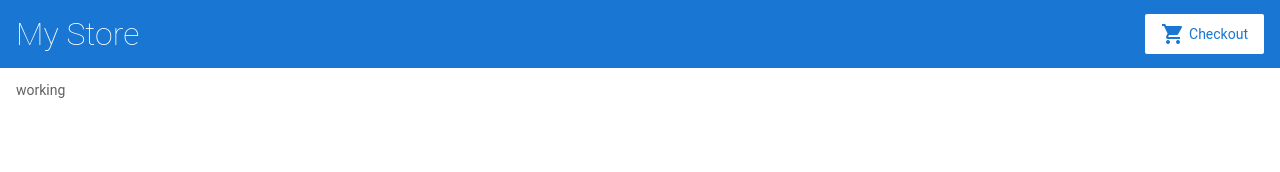
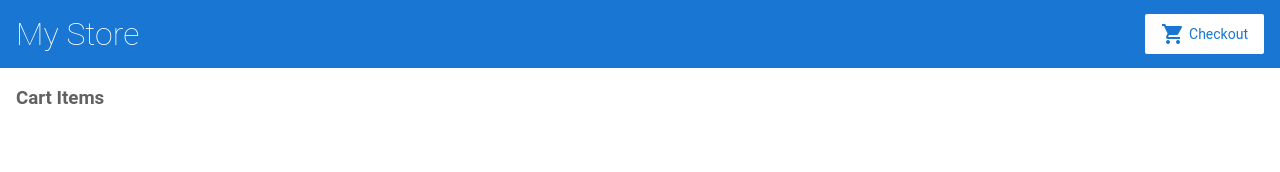
Before and after one commit to sthiti10/angular-product, an Angular app: page /cart in a window 1280 px wide. Shown: the top 172 px of the page. Built offline with nearby package versions, Linux system fonts and the light colour scheme.

Commit message:
2 files modified

```diff
--- a/src/app/cart/cart.component.html
+++ b/src/app/cart/cart.component.html
@@ -1 +1,5 @@
-<p>working</p>
+<h3>Cart Items</h3>
+<div class="cart-item" *ngFor="let itemEl of items">
+  {{ itemEl.name }}
+  {{ itemEl.price | currency }}
+</div>
--- a/src/app/cart/cart.component.ts
+++ b/src/app/cart/cart.component.ts
@@ -1,4 +1,5 @@
 import { Component } from '@angular/core';
+import { CartService } from '../cart.service';
 
 @Component({
   selector: 'app-cart',
@@ -6,5 +7,6 @@ import { Component } from '@angular/core';
   styleUrls: ['./cart.component.css']
 })
 export class CartComponent {
-  constructor() {}
+  constructor(private cartService: CartService) {}
+  items = this.cartService.getItems();
 }
```
